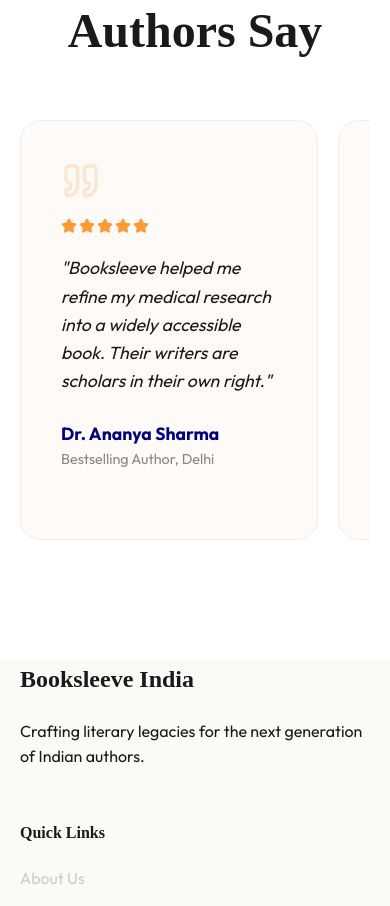
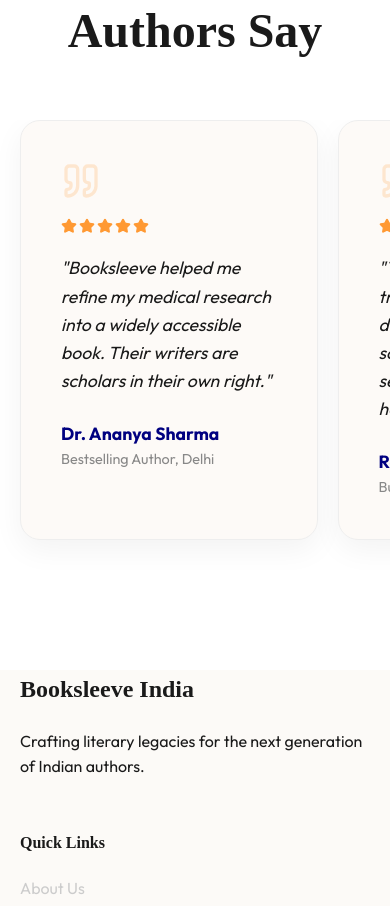
Before and after one commit to nayaknishant656/booksleeve, a React (Vite) app: page / in a window 390 px wide. Shown: the part 8280-9186 px from the top of the page. Built offline with nearby package versions, Linux system fonts and the light colour scheme; a web font is replaced by a local one.

Commit message:
Polish testimonial swiper responsiveness with edge bleeding and padding

```diff
--- a/src/App.css
+++ b/src/App.css
@@ -675,10 +675,11 @@
     display: flex;
     overflow-x: auto;
     gap: 20px;
-    padding-bottom: 20px;
+    padding: 0 20px 30px;
+    margin: 0 -20px;
     scroll-snap-type: x mandatory;
     scrollbar-width: none;
-    /* Hide scrollbar for cleaner look */
+    -ms-overflow-style: none;
   }
 
   .testimonials-grid::-webkit-scrollbar {
@@ -688,7 +689,9 @@
   .testimonial-card {
     min-width: 85%;
     scroll-snap-align: center;
+    box-shadow: var(--shadow);
   }
+
 
   .form-container {
 
```
